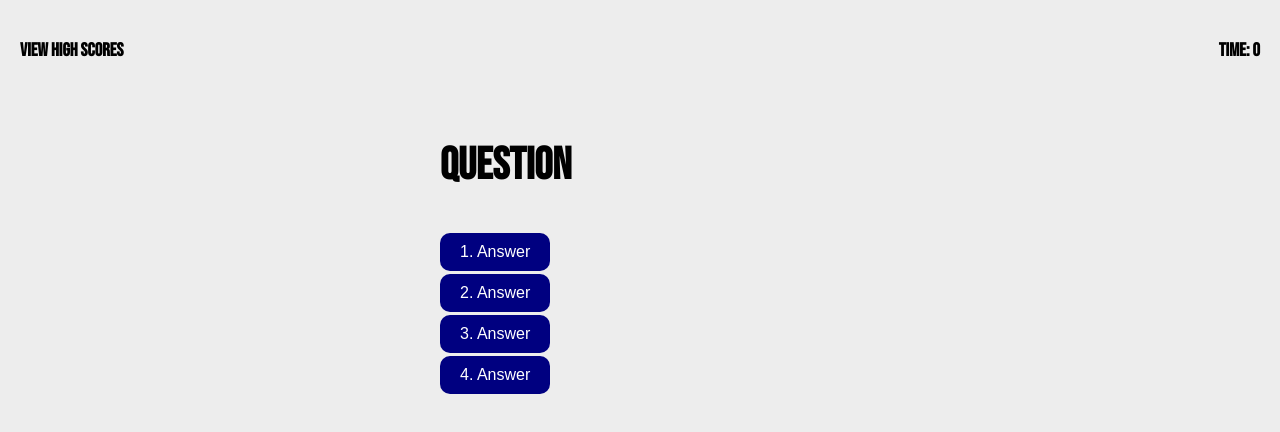
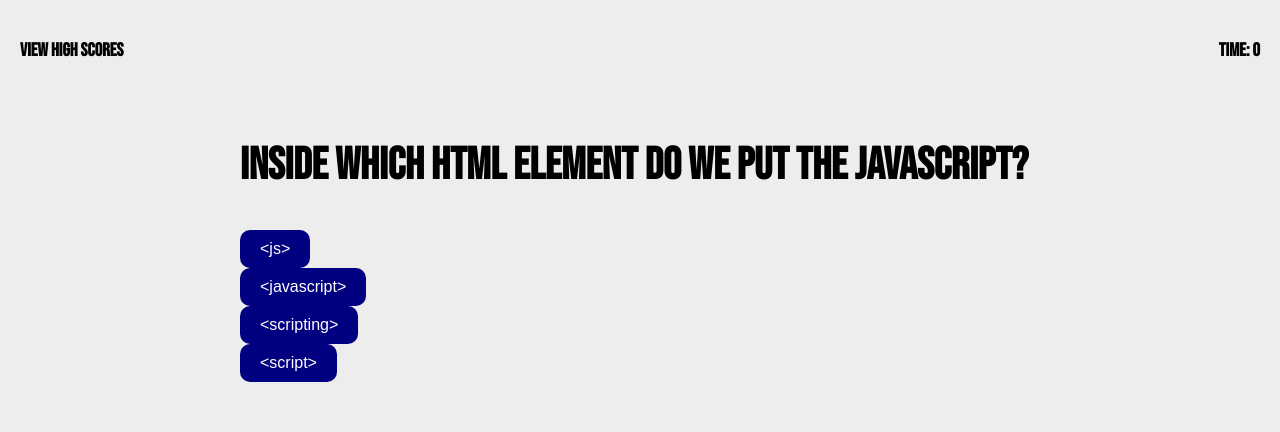
Before and after one commit to willdarkins/API-Code-Quiz_WK4_Darkins, a plain HTML site: page index.html in a window 1280 px wide. Both pictures are taken after a click on the button "Let's Begin!". Drawn offline with Linux system fonts and the light colour scheme; files whose address does not match are found by name.

Commit message:
Some minor changes

```diff
--- a/assets/css/styles.css
+++ b/assets/css/styles.css
@@ -30,16 +30,39 @@ header {
     align-items: center;
 }
 
-.introduction {
-    /* display: flex;
-    justify-content: center;
-    align-items: center; */
+.page-title {
     text-align: center;
+    font-size: 30px;
+}
+
+
+.explain {
+    text-align: center;
+}
+
+#start-button {
+    align-items: center;
+    background-color: navy;
+    color: white;
+    font-size: 16px;
+    border: none;
+    padding: 10px 20px;
+    border-radius: 10px;
+    cursor: pointer;
+}
+
+.button-try {
+    left: 45%;
+    margin: 0;
+    position: absolute;
+    -ms-transform: translateY(-50%, -50%);
+    transform: translateY(-50%, -50%);
+    display: flex;
 }
 
 #question-container {
     margin: 0 auto;
-    width: 400px;
+    width: 800px;
     height: auto;
     display: flex;
     flex-direction: column;
--- a/assets/js/script.js
+++ b/assets/js/script.js
@@ -1,133 +1,147 @@
-var quizContainer = document.getElementById('question-container');
-var answerBts = document.getElementById('answerBts');
-var resultContainer = document.getElementById('results');
 var startButton = document.getElementById('start-button');
 var introContainer = document.getElementById('introduction');
+var quizContainer = document.getElementById('question-container');
+var questionEl = document.getElementById('question');
+var answerBtns = document.getElementById('answerBtns');
 var timerEl = document.getElementById('timer');
-var instantResult = document.getElementById('results')
 var quizQuestions = [
     {
-        q: 'Inside which HTML element do we put the JavaScript?',
-        c: {
-            1: "<js>",
-            2: "<javascript>",
-            3: "<scripting>",
-            4: "<script>",
-
-        },
-        a: "4"
+        question: 'Inside which HTML element do we put the JavaScript?',
+        answers: [
+            { text: "<js>", correct: false},
+            { text: "<javascript>", correct: false},
+            { text: "<scripting>", correct: false},
+            { text: "<script>", correct: true},
+        ]
     },
 
     {
-        q: 'Where is the correct place to insert a JavaScript?',
-        c: {
-            1: "Both the <head> section and <body> section are correct",
-            2: "The <body> section",
-            3: "The <head> section",
-            4: "The <footer> section",
-        },
-        a: "2"
+        question: 'Where is the correct place to insert a JavaScript?',
+        answers: [
+            { text: "Both the <head> section and <body> section are correct", correct: false},
+            { text: "The <body> section", correct: true},
+            { text: "The <head> section", correct: false},
+            { text: "The <footer> section", correct: false},
+        ]
     },
 
     {
-        q: 'What is the correct syntax for referring to an external script called "xxx.js"?',
-        c: {
-            1: "script name ='xxx.js'",
-            2: "script href = 'xxx.js",
-            3: "script src = 'xxx.js'",
-            4: "script put me here = 'xxx.js'",
-        },
-        a: "3"
+        question: 'What is the correct syntax for referring to an external script called "xxx.js"?',
+        answers: [
+            { text: "script name ='xxx.js'", correct: false},
+            { text: "script href = 'xxx.js", correct: false},
+            { text: "script src = 'xxx.js'", correct: true},
+            { text: "script put me here = 'xxx.js'", correct: false},
+        ]
     },
 
     {
-        q: 'How do you write "Hello World" in an alert box?',
-        c: {
-            1: "alert('Hello World')",
-            2: "msg('Hello World')",
-            3: "msgBox('Hello World')",
-            4: "alertBox('Hello World')",
-        },
-        a: "1"
+        question: 'How do you write "Hello World" in an alert box?',
+        answers: [
+            { text: "alert('Hello World')", correct: true},
+            { text: "msg('Hello World')", correct: false},
+            { text: "msgBox('Hello World')", correct: false},
+            { text: "alertBox('Hello World')", correct: false},
+        ]
     },
 
     {
-        q: 'How do you create a function in JavaScript?',
-        c: {
-            1: "function:myFunction()",
-            2: "Can I get a function, and side of fries?",
-            3: "function = myFunction()",
-            4: "function MyFunction()",
-        },
-        a: "4"
+        question: 'How do you create a function in JavaScript?',
+        answers: [
+            { text: "function:myFunction()", correct: false},
+            { text: "Can I get a function, and side of fries?", correct: false},
+            { text: "function = myFunction()", correct: false},
+            { text: "function MyFunction()", correct: true},
+        ]
     },
 
     {
-        q: 'Which one of these are the correct way to write an "if" statement in JavaScript?',
-        c: {
-            1: "if i == 5 then",
-            2: "if (i==5)",
-            3: "if i==5 then",
-            4: "if i=5",
-        },
-        a: "2"
+        question: 'Which one of these are the correct way to write an "if" statement in JavaScript?',
+        answers: [
+            { text: "if i == 5 then", correct: false},
+            { text: "if (i==5)", correct: true},
+            { text: "if i==5 then", correct: false},
+            { text: "if i=5", correct: false},
+        ]
     },
 
     {
-        q: 'How do you add a comment in JavaScript?',
-        c: {
-            1: "//This is a comment",
-            2: "<!--This is a comment--!>",
-            3: "Call the DMV and make them do it",
-            4: "'This is a comment'",
-        },
-        a: "1"
+        question: 'How do you add a comment in JavaScript?',
+        answers: [
+            { text: "//This is a comment", correct: true},
+            { text: "<!--This is a comment--!>", correct: false},
+            { text: "Call the DMV and make them do it", correct: false},
+            { text: "'This is a comment'", correct: false},
+        ]
     },
 
     {
-        q: 'Which is the right way to write a JavaScript array?',
-        c: {
-            1: "var colors = 'red', 'green', 'blue'",
-            2: "var colors = 1 = ('red'), 2 = ('green'), 3 = ('blue')",
-            3: "var colors = ['red', 'green', 'blue']",
-            4: "var colors = (1:'red',2:'green', 3:'blue')",
-        },
-        a: "3"
+        question: 'Which is the right way to write a JavaScript array?',
+        answers: [
+            { text: "var colors = 'red', 'green', 'blue'", correct: false},
+            { text: "var colors = 1 = ('red'), 2 = ('green'), 3 = ('blue')", correct: false},
+            { text: "var colors = ['red', 'green', 'blue']", correct: true},
+            { text: "var colors = (1:'red',2:'green', 3:'blue')", correct: false},
+        ]
     },
 
     {
-        q: 'How do you find the number with the highest value of x and y?',
-        c: {
-            1: "ceil(x,y)",
-            2: "Math.max(x,y)",
-            3: "Mathe.ceil(x,y)",
-            4: "Count on your fingers and toes!",
-        },
-        a: "2"
+        question: 'How do you find the number with the highest value of x and y?',
+        answers: [
+            { text: "ceil(x,y)", correct: false},
+            { text: "Math.max(x,y)", correct: true},
+            { text: "Mathe.ceil(x,y)", correct: false},
+            { text: "Mathe.ceil(x,y)", correct: false},
+        ]
     },
 
     {
-        q: 'Is JavaSciprt hard to learn?',
-        c: {
-            1: "Yes, and you should give up after one try.",
-            2: "No, and you should set aside 15 minute to master it.",
-            3: "Is that the same as Java?",
-            4: "Yes, but it's totally fulfilling and makes you a confident and capable programmer.",
-        },
-        a: "2"
-    },
+        question: 'Is JavaSciprt hard to learn?',
+        answers: [
+            { text: "Yes, and you should give up after one try.", correct: false},
+            { text: "Yes, and you should give up after one try.", correct: false},
+            { text: "Is that the same as Java?", correct: false},
+            { text: "Yes, but it's totally fulfilling and makes you a confident and capable programmer.", correct: true},
+        ]
+    }
 ]
 
-startButton.addEventListener('click', function() {
+function startGame() {
+    introContainer.setAttribute('style', 'display: none');
     quizContainer.setAttribute('style', 'display: block');
-    introContainer.setAttribute('style', 'display: none');
-    countdown();
+    nextQuestion();
+}
+
+function nextQuestion() {
+
+    getQuestion(quizQuestions[0]);
+}
+
+function getQuestion(question) {
+    questionEl.innerText = question.question;
+    question.answers.forEach(answer => {
+        var button = document.createElement('button');
+        button.setAttribute('style', 'display: flex', 'flex-direction: column')
+        button.innerText = answer.text;
+        button.classList.add('btn');
+        button.addEventListener('click', selectAnswer)
+        answerBtns.appendChild(button);
     });
+}
 
-function countdown() {
+function resetQuiz () {
+
+}
+
+function selectAnswer() {
+
+}
+
+startButton.addEventListener('click', startGame)
+
+function countDown() {
      var timeLeft = 60;
 
-    // TODO: Use the `setInterval()` method to call a function to be executed every 1000 milliseconds
      var timeInterval = setInterval(function() {
        if (timeLeft > 1) {
          timerEl.textContent = 'Time: ' + timeLeft;
@@ -140,11 +154,20 @@ function countdown() {
          clearInterval(timeInterval);
        }
      }, 1000);
+     console.log(setInterval)
    }
 
 
 
+//Want a function that's updating the time based on right/wrong questions
+// statQuiz, getQuestion, countdown(needs to include wrong and right values for time), endQuiz, clockTick, saveHighScore.
 
+//getQustion called within startQuiz - getQuestion will build logic for all questions.
+//if they get the answer wrong, subtract 15, otherwise, keep as is.
+//countdown will set and subract time from question results - Calling to get another question or if run out of time, end quiz
+//endQuiz - finalize high score and let user know quiz is over
+//clockTick
+//saveHighScore stores all high scores - There also needs to be a click even in the top left link.
 
 // Basic Timer function set for 1:00 to complete the quiz
 // var endGame = function() {
--- a/index.html
+++ b/index.html
@@ -15,32 +15,36 @@
             <h3 class="high-score-link">View High Scores</h3>
         </div>
         <div class="timer-info">
-        <h3 class="timer">Time: 0</h3>
+            <h3 id="timer">Time: 0</h3>
         </div>
     </header>
 
     <section class="main-content">
         <div id="introduction">
             <h1 class="page-title">Coding Quiz Challenge</h1>
-        <p>Try to answer the following code-related questions within the time limit.
+            <p class="explain">Try to answer the following code-related questions within the time limit.
                 Keep in mind that incorrect answers will penalize your score/time by ten seconds!
             </p>
-        <button id="start-button" class="btn">Let's Begin!</button>
+            <div class="button-try">
+                <button id="start-button">Let's Begin!</button>
+            </div>
         </div>
 
         <div id="question-container">
             <h1 id="question">Question</h1>
             <ul id="answerList">
-            <div id="answerBts" class="answers">
-                <li><button class="btn">1. Answer</button></li>
+                <div id="answerBtns" class="answers">
+                    <!-- <li><button class="btn">1. Answer</button></li>
                     <li><button class="btn">2. Answer</button></li>
                     <li><button class="btn">3. Answer</button></li>
-                <li><button class="btn">4. Answer</button></li>
+                    <li><button class="btn">4. Answer</button></li> -->
             </ul>
         </div>
     </section>
 
-    <div class="results"><p></p></div>
+    <div class="results">
+        <p></p>
+    </div>
     </div>
 </body>
 <script src="./assets/js/script.js"></script>
```
Lines whose indentation alone changed are shown as unchanged.
